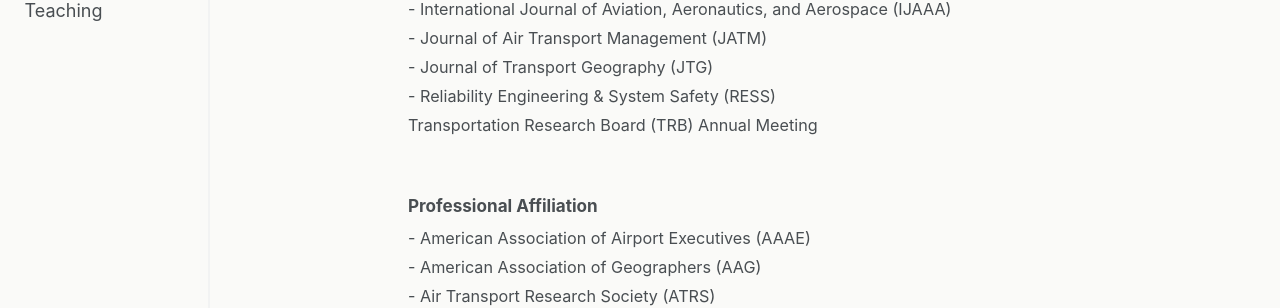
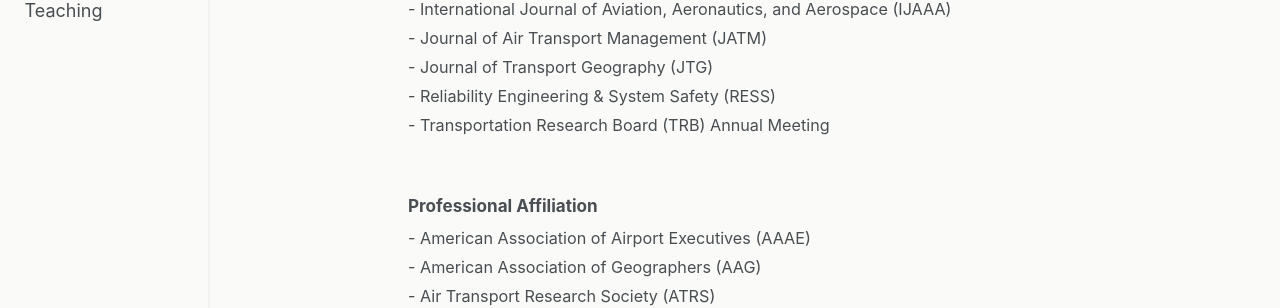
Before and after one commit to liu3309/liu3309.github.io, a Jekyll site: the page built from index.md, in a window 1280 px wide and 900 px high, scrolled down 1223 px. Shown: the part 431-739 px from the top of the window. Built offline with Jekyll 4.4.1, drawn with Linux system fonts in a browser that asks for light colours; a script that is not in the unit is left out.

```diff
--- a/index.md
+++ b/index.md
@@ -122,7 +122,7 @@ Beyond research, I serve as the Graduate Course Instructor for AT 102 - Aviation
   </div>
 
   <div class="cv-row">
-  Transportation Research Board (TRB) Annual Meeting
+    - Transportation Research Board (TRB) Annual Meeting
   </div>
 
   <div style="height: 1.2rem;"></div>
```
